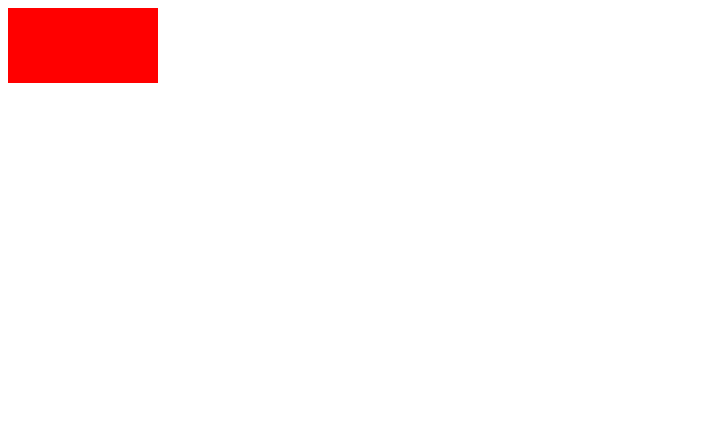
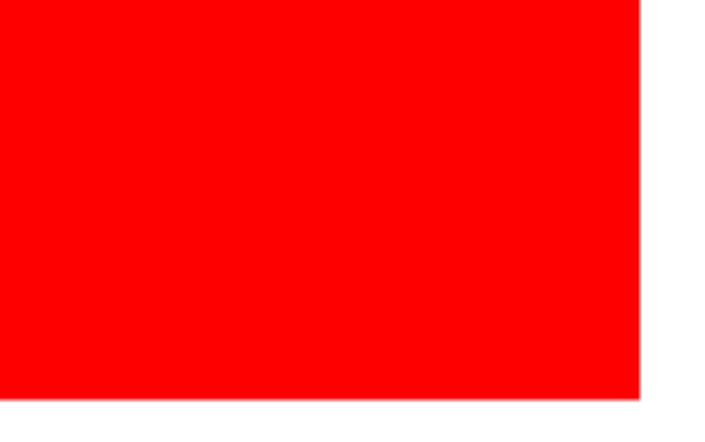
Before and after one commit to halftheopposite/graph-dungeon-generator, a website with bundled scripts: page public/index.html in a window 1280 px wide. Shown: the whole page, without its empty margins (0-705 px from the left). Built offline with nearby package versions, Linux system fonts and the light colour scheme.

Commit message:
Add stylesheet to HTML

```diff
--- a/public/index.html
+++ b/public/index.html
@@ -4,9 +4,10 @@
     <meta charset="UTF-8" />
     <meta name="viewport" content="width=device-width, initial-scale=1.0" />
     <title>Circular graph dungeon generator</title>
+    <link rel="stylesheet" href="style.css" />
   </head>
   <body>
     <canvas id="canvas"></canvas>
-    <script src="./index.js"></script>
+    <script src="index.js"></script>
   </body>
 </html>
--- /dev/null
+++ b/public/style.css
@@ -0,0 +1,10 @@
+* {
+  margin: 0;
+  padding: 0;
+}
+
+#canvas {
+  position: absolute;
+  height: 100%;
+  width: 100%;
+}
```
